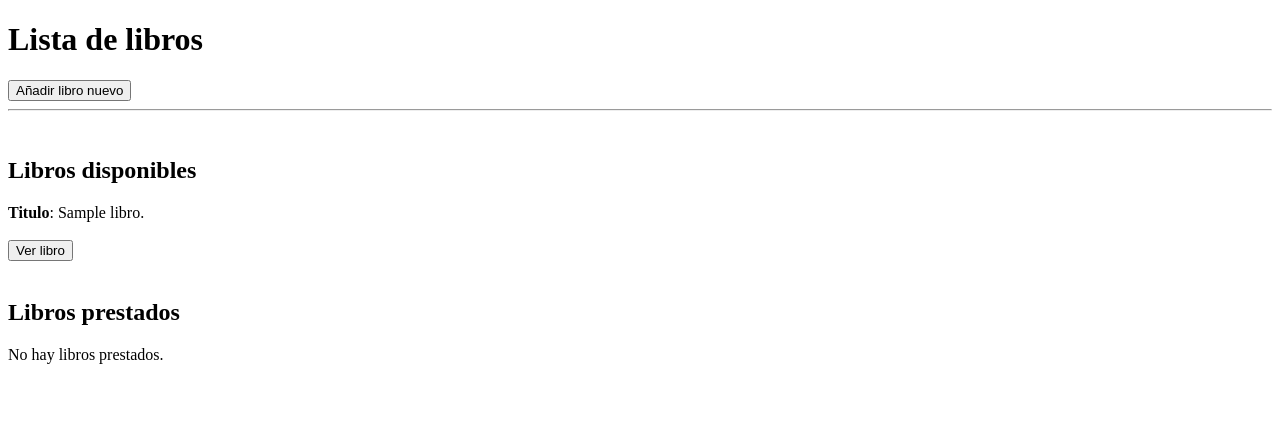
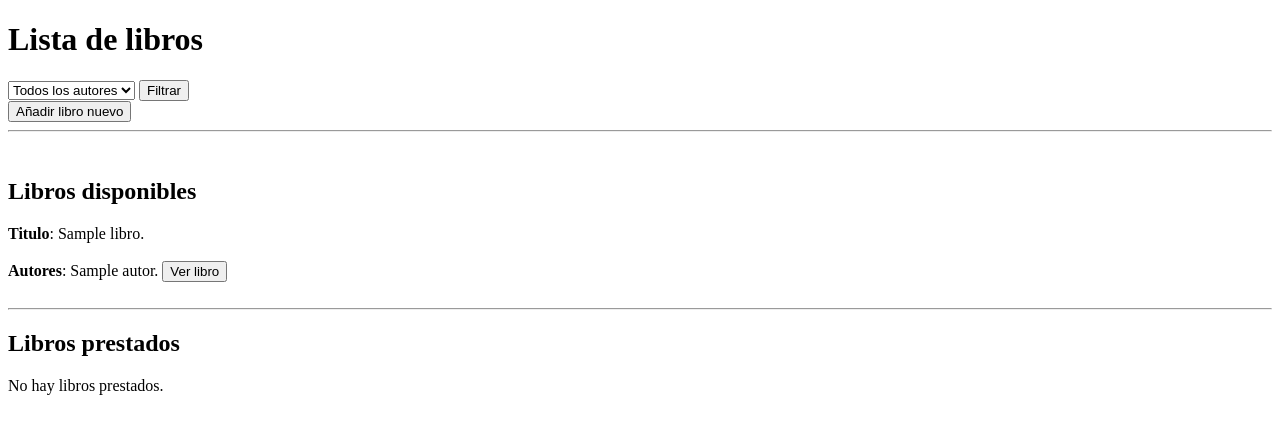
Before and after one commit to ieshm-2daw/libreria-andpramor, a Django app: page / in a window 1280 px wide. Shown: the top 434 px of the page. Run offline with Django 4.2, Linux system fonts and the light colour scheme; tables that the repository leaves empty hold one stand-in row (values such as "Sample post").

Commit message:
Vista y template actualizados. Filtro por autor funcional.

```diff
--- a/libreria/templates/libreria/lista_libros.html
+++ b/libreria/templates/libreria/lista_libros.html
@@ -7,6 +7,17 @@
 </head>
 <body>
     <h1>Lista de libros</h1>
+    <form method="GET">
+        <select name="autor">
+            <option value="">Todos los autores</option>
+            {% for autor in autores %}
+                <option value="{{ autor.nombre }}" {% if autor.nombre == autor_seleccionado %} selected {% endif %}>
+                    {{ autor.nombre }}
+                </option>
+            {% endfor %}
+        </select>
+        <input type="submit" value="Filtrar">
+    </form>
     <a href="{% url 'nuevo_libro' %}"><button>Añadir libro nuevo</button></a>
     <br>
     <hr>
@@ -15,8 +26,13 @@
     {% for libro in libros_disponibles %}
         <b>Titulo</b>: {{ libro.titulo }}.
         <br><br>
+        <b>Autores</b>:
+        {% for autor in libro.autores.all %}
+            {{ autor.nombre }}{% if not forloop.last %},{% else %}.{% endif %}
+        {% endfor %}
         <a href="{% url 'detalle_libro' pk=libro.pk %}"><button>Ver libro</button></a>
         <br><br>
+        <hr>
     {% empty %}
         No hay libros disponibles.
     {% endfor %}
--- a/libreria/views.py
+++ b/libreria/views.py
@@ -1,27 +1,40 @@
 from datetime import date
 from typing import Any
+from django.db.models.query import QuerySet
 from django.http import HttpRequest, HttpResponse
 from django.shortcuts import redirect, render
 from django.urls import reverse_lazy
-from .models import Libro, Prestamo
+from .models import Libro, Prestamo, Autor
 from django.views.generic import ListView, CreateView, DetailView, UpdateView, DeleteView #Lista y CRUD
 from django.views import View
 
 class ListViewLibros(ListView): #LISTA
     model = Libro
-    #queryset = Libro.objects.filter(disponibilidad='disponible')
     template_name = 'libreria/lista_libros.html'
 
+    #Por un lado, monto el contexto que voy a pasarle a la plantilla. Necesito libros disponibles y prestados, autores con los que filtrar y si llego desde el formulario en lugar de desde el enlace, necesito el autor seleccionado.
     def get_context_data(self, **kwargs: Any) -> dict[str, Any]:
-        #Meter en context los autores para poder filtrar por ellos mejor.
         context = super().get_context_data(**kwargs)
-        context['libros_disponibles'] = Libro.objects.filter(disponibilidad='disponible')
-        context['libros_prestados'] = Libro.objects.filter(disponibilidad='prestado')
+        # Así lo hacía antes del filtro:
+        # context['libros_disponibles'] = Libro.objects.filter(disponibilidad='disponible')
+        # context['libros_prestados'] = Libro.objects.filter(disponibilidad='prestado')
+        # Para aplicar el filtro, en lugar de coger los libros de la base de datos, tenemos que coger los libros que devuelve el filtro:
+        queryset = self.get_queryset()
+        context['libros_disponibles'] = queryset.filter(disponibilidad='disponible')
+        context['libros_prestados'] = queryset.filter(disponibilidad='prestado')
+        context['autores'] = Autor.objects.all()
+        context['autor_seleccionado'] = self.request.GET.get('autor') #autor es como he llamado el campo select del formulario de la template, metiendo esto en el contexto puedo hacer que al usar el filtro, en el formulario salga seleccionado el autor que había usado para filtrar en lugar de que muestre de nuevo "Todos los autores".
         return context
 
-    def get(self, request: HttpRequest, *args: Any, **kwargs: Any) -> HttpResponse:
-        #Un filtro. Hacer un form en la template (método get por comodidad) con filtros: autor, género por ejemplo. Vemos qué filtro está activo y filtro los libros del queryset, más sencillo que cambiar el contexto. Lo más cómodo es meter en la template un formulario con dos desplegables, de forma que el predefinido sea "Todos" y el resto de campos los valores de CHOICES para géneros y los autores que tenga. Para rellenar los desplegables, tengo que tocar el get_context_data para pasarle los géneros y los autores, y en la template, utilizar ese contexto para popuar los desplegables del formulario de filtrado.
-        return super().get(request, *args, **kwargs)
+    #Ahora definimos el conjunto de objetos que va a llegar a la template, el queryset, según el formulario del template, es decir, redefinimos el queryset según el filtro de autores.
+    def get_queryset(self) -> QuerySet[Any]:
+        #return super().get_queryset() Este es el get_queryset por defecto, que es el que devolveré al llegar a la template sin usar el formulario de filtrado de autor.
+        queryset = super().get_queryset()
+        autor = self.request.GET.get('autor') #Si llegamos desde el formulario, tendremos un valor en autor, así que guardamos su nombre para filtrar ahora.
+        if autor: #Si existe autor:
+            queryset = queryset.filter(autores__nombre__icontains=autor) #Este filtro busca en cada libro del queryset si el campo autores (autores__nombre) tiene al menos un resultado (__icontains) que coincida con el autor seleccionado
+        print(queryset)
+        return queryset #Si he filtrado, el queryset que devuelvo es el filtrado, sino, es el que devolvería por defecto.
 
 
 class CreateViewLibro(CreateView): #CREATE
```
